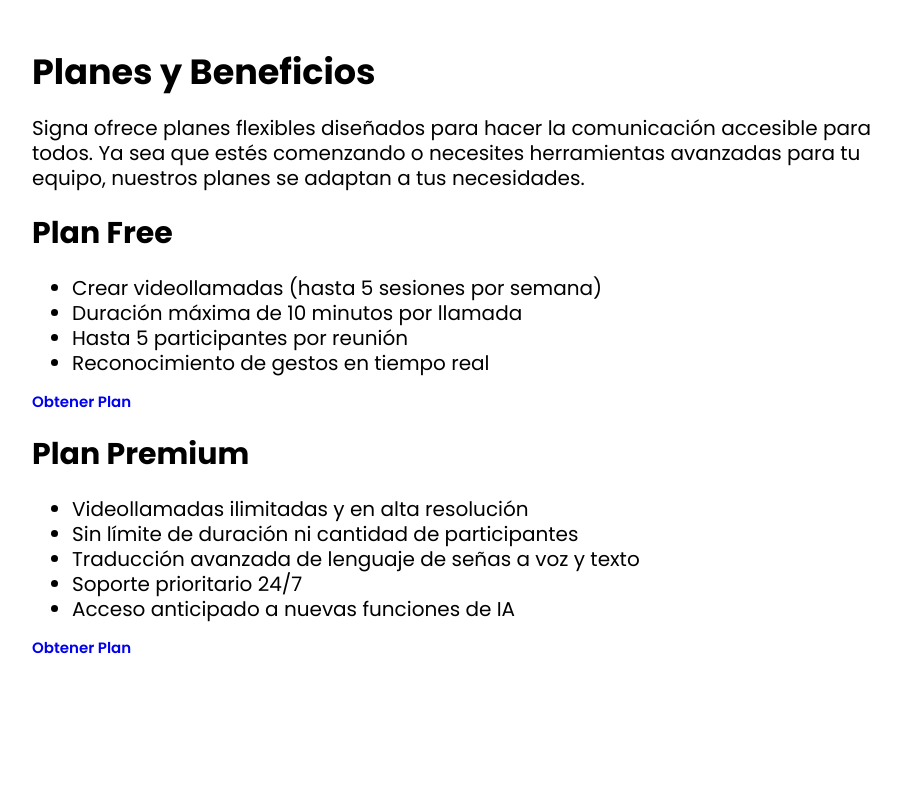
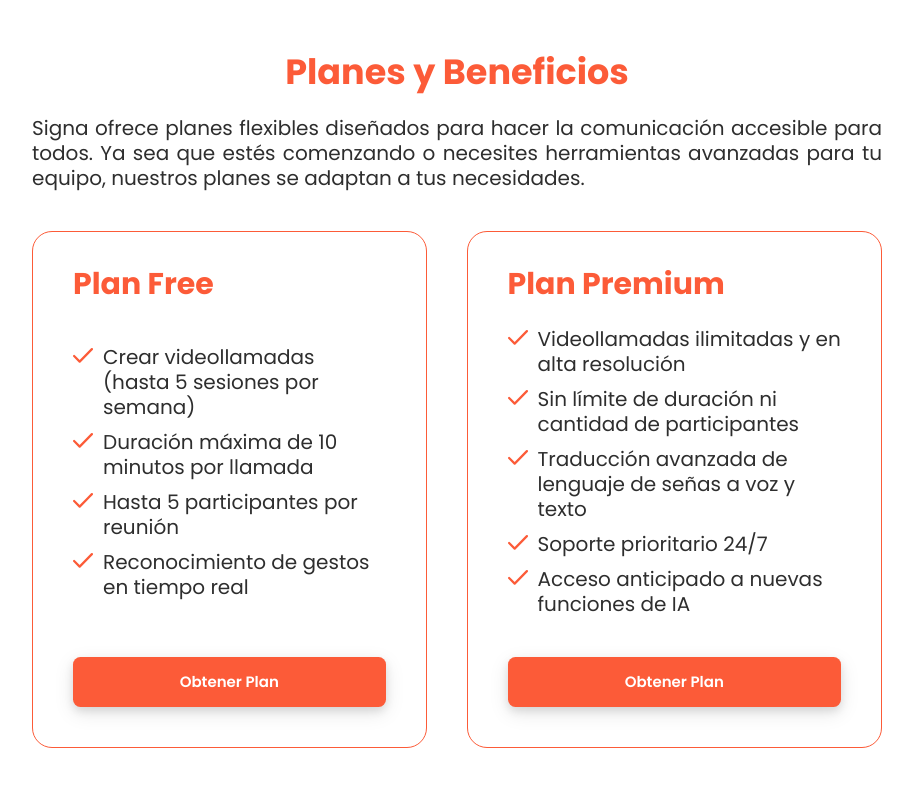
Before and after one commit to upc-signa/signa-landing-page, a plain HTML site: page index.html in a window 1280 px wide. Shown: the part 2044-2831 px from the top of the page, without its empty margins (183-1096 px from the left). Before the commit the page ends 2762 px from the top, so only its background shows below. Drawn offline with nearby package versions, Linux system fonts and the light colour scheme.

Commit message:
feat: add plans and benefits css

```diff
--- a/styles/index.css
+++ b/styles/index.css
@@ -237,3 +237,81 @@
         width: 100%;
     }
 }
+
+
+/* Plans and Benefits */
+.plans-benefits h2 {
+    font-weight: 700;
+    color: #FC5B38;
+    text-align: center;
+}
+.plans-benefits .content p {
+    text-align: justify;
+    color: #2E2E2E;
+    margin-bottom: 40px;
+}
+.plans-benefits .plans {
+    display: flex;
+    gap: 40px;
+}
+.plans-benefits .plan {
+    border: 1px solid #FC5B38;
+    padding: 40px;
+    border-radius: 20px;
+    display: flex;
+    flex-direction: column;
+    justify-content: space-between;
+    position: relative;
+}
+.plans-benefits .plan h3 {
+    margin: 0;
+    margin-bottom: 30px;
+    color: #FC5B38;
+}
+.plans-benefits .plan ul {
+    margin-block-start: 0 !important;
+    padding-inline-start: 0 !important;
+    list-style: none;
+    margin-bottom: 40px;
+}
+.plans-benefits .plan ul li {
+    color: #2E2E2E;
+    margin-bottom: 10px;
+    display: flex;
+    gap: 10px;
+}
+.plans-benefits .plan ul li:before {
+    content: "";
+    display: block;
+    width: 20px;
+    height: 20px;
+    background: url(/assets/icons/signa-icon-check.svg);
+    background-size: 100%;
+    flex-shrink: 0;
+    margin-top: 3px;
+    background-repeat: no-repeat;
+}
+.plans-benefits .plan ul li:last-child {
+    margin-bottom: 0;
+}
+.plans-benefits .plan  a {
+    padding: 15px 50px;
+    border-radius: 7.5px;
+    background: #FC5B38;
+    color: white;
+    font-weight: 600;
+    transition: all .4s ease;
+    box-shadow: 0 4px 8px rgba(0, 0, 0, 0.1), 0 6px 20px rgba(0, 0, 0, 0.1);
+    text-align: center;
+
+}
+.plans-benefits .plan  a:hover {
+    background: #da3915;
+}
+@media (max-width: 870px) {
+    .plans-benefits .plans {
+        flex-direction: column;
+        max-width: 400px;
+        margin: 0 auto;
+    }
+}
```
